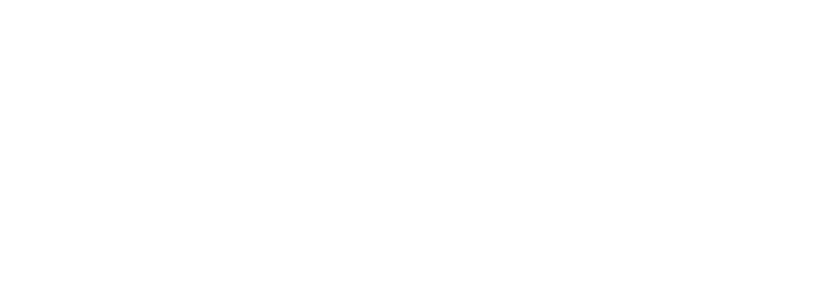
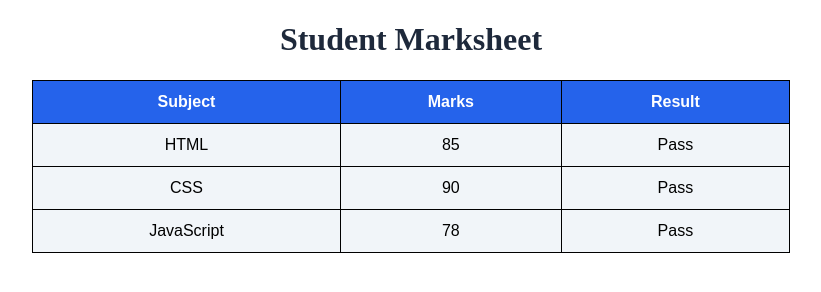
Before and after one commit to acciojob/Styled-Table-Rahul-Bareth, a website: page main.html in a window 1280 px wide. Shown: the whole page, without its empty margins (229-1050 px from the left). Drawn offline with Linux system fonts and the light colour scheme.

Commit message:
created a submission

```diff
--- a/main.html
+++ b/main.html
@@ -4,11 +4,45 @@
     <meta charset="UTF-8">
     <meta http-equiv="X-UA-Compatible" content="IE=edge">
     <meta name="viewport" content="width=device-width, initial-scale=1.0">
-    <title>Document</title>
+    <title>Student Marksheet</title>
     <link rel="stylesheet" href="styles.css">
 </head>
 <body>
     <!-- add table here -->
+	 <h1>Student Marksheet</h1>
+
+    <table>
+
+        <thead>
+            <tr>
+                <th>Subject</th>
+                <th>Marks</th>
+                <th>Result</th>
+            </tr>
+        </thead>
+
+        <tbody>
+            <tr>
+                <td>HTML</td>
+                <td>85</td>
+                <td>Pass</td>
+            </tr>
+
+            <tr>
+                <td>CSS</td>
+                <td>90</td>
+                <td>Pass</td>
+            </tr>
+
+            <tr>
+                <td>JavaScript</td>
+                <td>78</td>
+                <td>Pass</td>
+            </tr>
+        </tbody>
+
+    </table>
+
 
 
 </body>
--- a/styles.css
+++ b/styles.css
@@ -1 +1,27 @@
 /* your code */
+ table {
+            width: 60%;
+            border-collapse: collapse;
+            margin: 20px auto;
+            font-family: Arial, sans-serif;
+        }
+
+        th, td {
+            border: 1px solid black;
+            padding: 12px;
+            text-align: center;
+        }
+
+        thead {
+            background-color: #2563eb;
+            color: white;
+        }
+
+        tbody {
+            background-color: #f1f5f9;
+        }
+
+        h1 {
+            text-align: center;
+            color: #1e293b;
+        }
```
